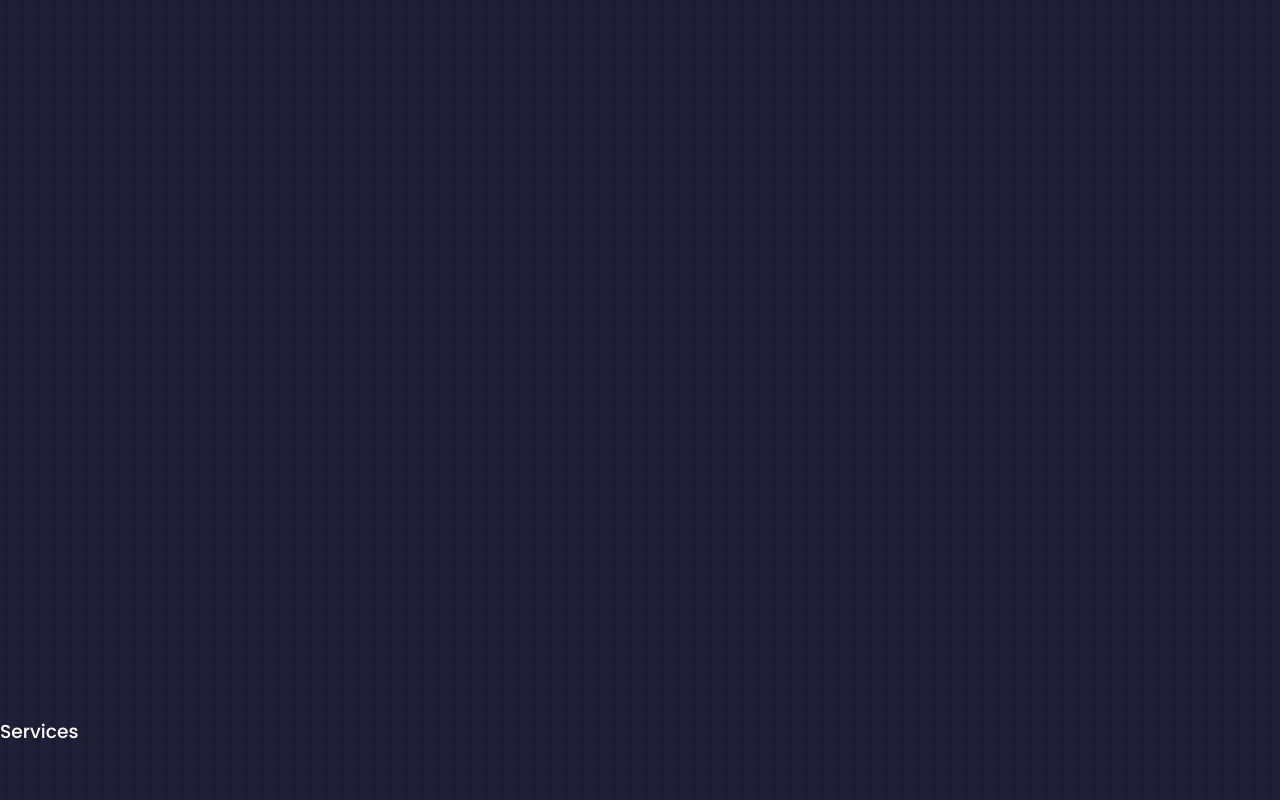
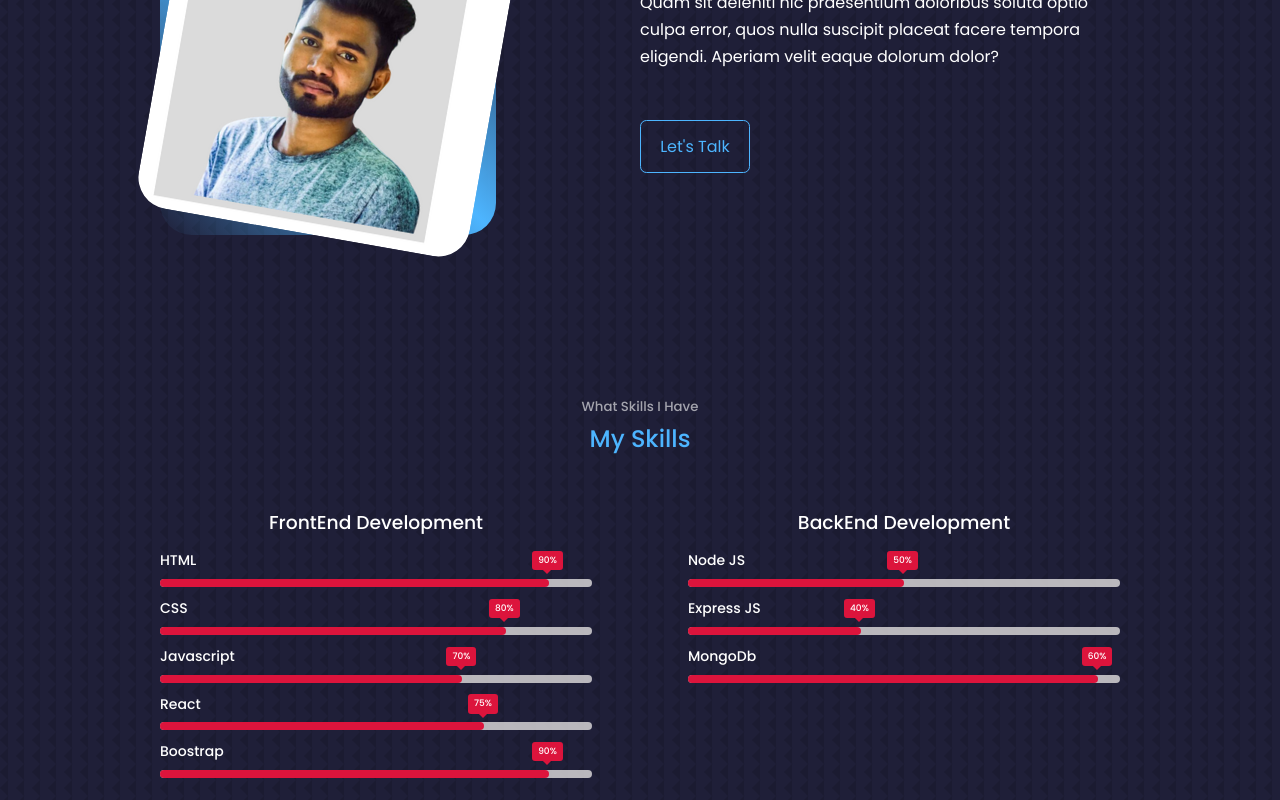
Before and after one commit to prio12/Prio_Portfolio, a React (Create React App) app: page / in a window 1280 px wide. Shown: the part 1140-1940 px from the top of the page. Built offline with nearby package versions, Linux system fonts and the light colour scheme.

Commit message:
skills added

```diff
--- a/src/App.js
+++ b/src/App.js
@@ -6,6 +6,7 @@ import Header from './components/Header/Header';
 import Nav from './components/Nav/Nav';
 import Portfolio from './components/Portfolio/Portfolio';
 import Services from './components/Services/Services';
+import Skills from './components/Skills/Skills';
 
 function App() {
   return (
@@ -13,7 +14,8 @@ function App() {
     <Header></Header>
     <Nav></Nav>
     <About></About>
-    <Services></Services>
+    <Skills></Skills>
+    {/* <Services></Services> */}
     {/* <Portfolio></Portfolio> */}
     <Contact></Contact>
     <Footer></Footer>
--- a/src/components/About/About.css
+++ b/src/components/About/About.css
@@ -0,0 +1,58 @@
+.about-container {
+    display: grid;
+    grid-template-columns:35% 50%;
+    gap: 15%;
+}
+.about-me {
+    width: 100%;
+    aspect-ratio: 1/1;
+    border-radius: 2rem;
+    background: linear-gradient(45deg,transparent,var(--color-primary),transparent);
+    display: grid;
+    place-items: center;
+}
+.about-me-image {
+    border-radius: 2rem;
+    overflow: hidden;
+    transform: rotate(10deg);
+    transition: var(--transition);
+}
+.about-me-image:hover {
+    transform: rotate(0);
+}
+.about-content {
+    display: flex;
+    align-items: center;
+}
+.about-btn {
+    margin-top: 50px;
+}
+
+@media screen and (max-width: 1024px) {
+    .about-container{
+        grid-template-columns: 1fr;
+        gap: 0;
+    }
+    .about-me {
+        width: 50%;
+        margin:2rem auto 4rem;
+    }
+    .about-content p {
+        margin: 1rem 0 1.5rem;
+    }
+}
+
+@media screen and (max-width: 600px) {
+    .about-me {
+        width: 65%;
+        margin:  0 auto 3rem;
+    }
+    .about-content {
+        text-align: center;
+        margin: 1.5rem 0;
+    }
+    /* .about-content-btn {
+        display: flex;
+        flex-direction: column;
+    } */
+}
--- a/src/components/About/About.js
+++ b/src/components/About/About.js
@@ -1,9 +1,25 @@
 import React from 'react';
-
+import ME from '../../assets/me.png'
+import './About.css'
 const About = () => {
     return (
         <section id='about'>
-            <h3>about</h3>
+            <h5>Get to know</h5>
+            <h2>About Me</h2>
+
+            <div className="container about-container">
+                <div className="about-me">
+                    <div className="about-me-image">
+                        <img src={ME} alt="" />
+                    </div>
+                </div>
+                <div className="about-content">
+                    <div className='about-content-btn'>
+                        <p>Lorem ipsum dolor sit amet consectetur adipisicing elit. Quam sit deleniti hic praesentium doloribus soluta optio culpa error, quos nulla suscipit placeat facere tempora eligendi. Aperiam velit eaque dolorum dolor?</p>
+                       <a href="#contact" className='btn about-btn'>Let's Talk</a>
+                    </div>
+                </div>
+            </div>
         </section>
     );
 };
--- a/src/components/Nav/Nav.js
+++ b/src/components/Nav/Nav.js
@@ -1,7 +1,7 @@
 import React, { useState } from 'react';
 import {AiOutlineHome} from 'react-icons/ai'
 import {AiOutlineUser} from 'react-icons/ai'
-import {RiServiceLine} from 'react-icons/ri'
+import {GiBladeBite} from 'react-icons/gi'
 import {BiMessageSquareDetail} from 'react-icons/bi'
 import './Nav.css'
 
@@ -12,8 +12,10 @@ const Nav = () => {
         <nav>
             <a href="#" onClick={() =>setActiveNav('#')} className={activeNav === '#'? 'active':''}><AiOutlineHome></AiOutlineHome></a>
             <a href="#about" onClick={() =>setActiveNav('#about')} className={activeNav === '#about'? 'active':''}><AiOutlineUser></AiOutlineUser></a>
-            <a href="#services" onClick={() =>setActiveNav('#services')} className={activeNav === '#services'? 'active':''}><RiServiceLine></RiServiceLine></a>
+            {/* <a href="#skills" onClick={() =>setActiveNav('#skills')} className={activeNav === '#skills'? 'active':''}><RiServiceLine></RiServiceLine></a> */}
+            <a href="#skills" onClick={() =>setActiveNav('#skills')} className={activeNav === '#skills'? 'active':''}><GiBladeBite></GiBladeBite></a>
             <a href="#contact" onClick={() =>setActiveNav('#contact')} className={activeNav === '#contact'? 'active':''}><BiMessageSquareDetail></BiMessageSquareDetail></a>
+
         </nav>
     );
 };
--- /dev/null
+++ b/src/components/Skills/FrontSkillbar/BackSkillbar.js
@@ -0,0 +1,40 @@
+import React from 'react';
+
+const BackSkillbar = () => {
+    return (
+        <div className="skill-container">
+            <div className='skill-box'>
+            <span className="title">
+                Node JS
+            </span>
+            <div className="skill-bar">
+                <span className="skill-per nodeJS">
+                    <span className="tooltip">50%</span>
+                </span>
+            </div>
+        </div>
+            <div className='skill-box'>
+            <span className="title">
+                Express JS
+            </span>
+            <div className="skill-bar">
+                <span className="skill-per expressJS">
+                    <span className="tooltip">40%</span>
+                </span>
+            </div>
+        </div>
+            <div className='skill-box'>
+            <span className="title">
+                MongoDb
+            </span>
+            <div className="skill-bar">
+                <span className="skill-per mongoDb">
+                    <span className="tooltip">60%</span>
+                </span>
+            </div>
+        </div>
+        </div>
+    );
+};
+
+export default BackSkillbar;
--- /dev/null
+++ b/src/components/Skills/FrontSkillbar/FrontSkillbar.css
@@ -0,0 +1,115 @@
+.skill-container {
+    position: relative;
+    /* min-width: 500px; */
+    width: 100%;
+    /* margin: 10px 0;
+    padding: 10px 20px; */
+
+}
+
+.skill-container .skill-box{
+    width: 100%;
+    margin: 10px 0;
+}
+.skill-box .title {
+    display: block;
+    font-size: 14px;
+    font-weight: 500;
+    color: white;
+}
+
+.skill-box .skill-bar {
+    height: 8px;
+    width: 100%;
+    border-radius: 6px;
+    margin-top: 6px;
+    background: rgba(226, 223, 223, 0.8);
+    /* background: blue; */
+}
+
+.skill-box .skill-per {
+    position: relative;
+    display: block;
+    height: 100%;
+    width: 95%;
+    border-radius: 6px;
+    background: crimson;
+    animation: progress 0.4s ease-in-out forwards;
+    opacity: 0;
+}
+
+.skill-per.html {
+    width: 90%;
+    animation-delay: 0.1s;
+}
+.skill-per.css {
+    width: 80%;
+    animation-delay: 0.2s;
+}
+.skill-per.javascript {
+    width: 70%;
+    animation-delay: 0.3s;
+}
+.skill-per.react {
+    width: 75%;
+    animation-delay: 0.4s;
+}
+.skill-per.boostrap {
+    width: 90%;
+    animation-delay: 0.5s;
+}
+.skill-per.nodeJS {
+    width: 50%;
+    animation-delay: 0.5s;
+}
+.skill-per.expressJS {
+    width: 40%;
+    animation-delay: 0.5s;
+}
+.skill-per.mongoDB {
+    width: 60%;
+    animation-delay: 0.5s;
+}
+
+@keyframes progress {
+    0% {
+        width: 0;
+        opacity: 1;
+    }
+    100% {
+        opacity: 1;
+    }
+}
+
+.skill-per .tooltip {
+    position: absolute;
+    right: -14px;
+    top: -28px;
+    font-size: 9px;
+    font-weight: 500;
+    color: #fff;
+    padding: 2px 6px;
+    border-radius: 3px;
+    background: crimson;
+    z-index: 1;
+}
+
+.tooltip::before {
+    content: '';
+    position: absolute;
+    left: 50%;
+    bottom: -2px;
+    height: 10px;
+    width: 10px;
+    z-index: -1;
+    background-color: crimson;
+    transform: translateX(-50%) rotate(45deg);
+}
+
+/* @media screen and (max-width: 600px) {
+    .skill-container {
+    width: 100%;
+
+    }
+
+ } */
--- /dev/null
+++ b/src/components/Skills/FrontSkillbar/FrontSkillbar.js
@@ -0,0 +1,60 @@
+import React from 'react';
+import './FrontSkillbar.css'
+const FrontSkillbar = () => {
+    return (
+        <div className="skill-container">
+            <div className='skill-box'>
+            <span className="title">
+                HTML
+            </span>
+            <div className="skill-bar">
+                <span className="skill-per html">
+                    <span className="tooltip">90%</span>
+                </span>
+            </div>
+        </div>
+            <div className='skill-box'>
+            <span className="title">
+                CSS
+            </span>
+            <div className="skill-bar">
+                <span className="skill-per css">
+                    <span className="tooltip">80%</span>
+                </span>
+            </div>
+        </div>
+            <div className='skill-box'>
+            <span className="title">
+                Javascript
+            </span>
+            <div className="skill-bar">
+                <span className="skill-per javascript">
+                    <span className="tooltip">70%</span>
+                </span>
+            </div>
+        </div>
+            <div className='skill-box'>
+            <span className="title">
+                React
+            </span>
+            <div className="skill-bar">
+                <span className="skill-per react">
+                    <span className="tooltip">75%</span>
+                </span>
+            </div>
+        </div>
+            <div className='skill-box'>
+            <span className="title">
+                Boostrap
+            </span>
+            <div className="skill-bar">
+                <span className="skill-per boostrap">
+                    <span className="tooltip">90%</span>
+                </span>
+            </div>
+        </div>
+        </div>
+    );
+};
+
+export default FrontSkillbar;
--- /dev/null
+++ b/src/components/Skills/Skills.css
@@ -0,0 +1,17 @@
+.skills-container {
+    display: grid;
+    grid-template-columns: 45% 45%;
+    gap: 10%;
+}
+.skill-side-name {
+    text-align: center;
+}
+
+@media screen and (max-width: 600px) {
+   .skills-container {
+   display: grid;
+   grid-template-columns: 1fr;
+
+   }
+
+}
--- /dev/null
+++ b/src/components/Skills/Skills.js
@@ -0,0 +1,30 @@
+import React from 'react';
+import BackSkillbar from './FrontSkillbar/BackSkillbar';
+import FrontSkillbar from './FrontSkillbar/FrontSkillbar';
+import './Skills.css'
+
+const Skills = () => {
+    return (
+        <section id='skills'>
+            <h5>What Skills I Have</h5>
+            <h2>My Skills</h2>
+
+            <div className='container skills-container'>
+                <div className="skill-front-end">
+                    <h3 className='skill-side-name'>FrontEnd Development</h3>
+                    <div>
+                        <FrontSkillbar></FrontSkillbar>
+                    </div>
+                </div>
+                <div className="skill-front-end">
+                    <h3 className='skill-side-name'>BackEnd Development</h3>
+                    <div>
+                        <BackSkillbar></BackSkillbar>
+                    </div>
+                </div>
+            </div>
+        </section>
+    );
+};
+
+export default Skills;
--- a/src/index.css
+++ b/src/index.css
@@ -55,7 +55,7 @@ h1 {
 
 section {
   margin-top: 8rem;
-  height: 100vh;
+  height: 60vh;
 }
 
 section > h2, section > h5 {
@@ -114,8 +114,12 @@ img {
   .container {
     width: var(--container-width-md);
   }
+  section {
+    height: 100vh;
+  }
   .section {
     margin-top: 6rem;
+
   }
 }
 @media screen and (max-width: 600px) {
```
